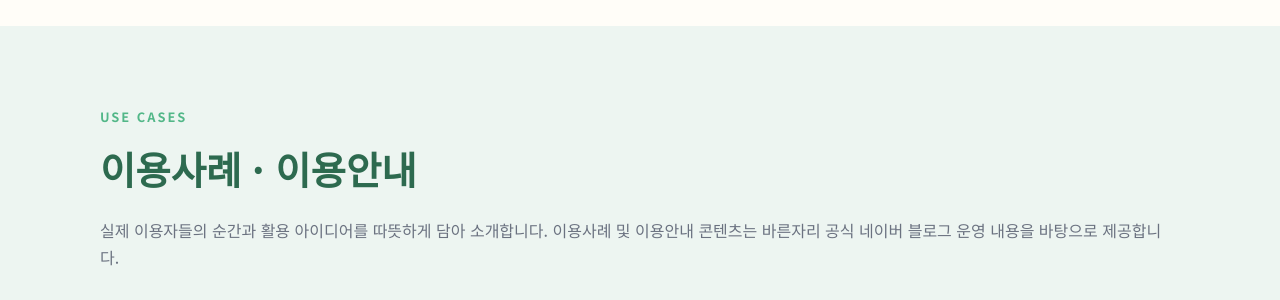
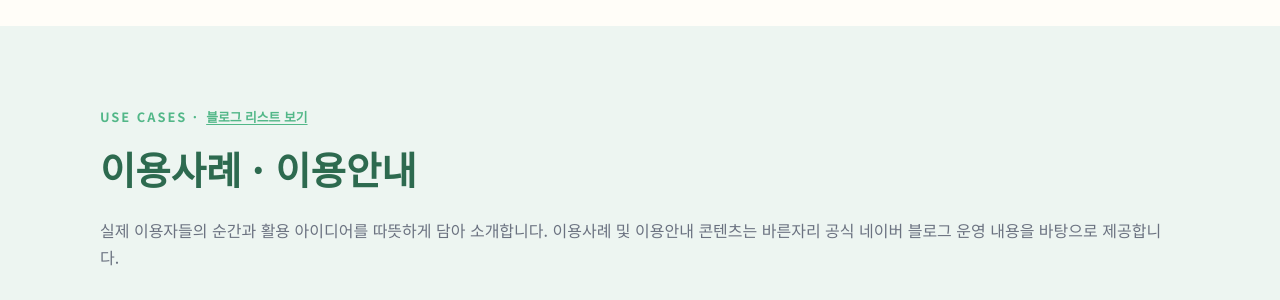
Before and after one commit to bareunspace/blog, a Jekyll site: the page built from index.html, in a window 1280 px wide and 900 px high, scrolled down 4361 px. Shown: the part 153-453 px from the top of the window. Built offline with Jekyll 4.4.1, drawn with Linux system fonts in a browser that asks for light colours.

Commit message:
홈 이용사례 섹션에 블로그 리스트 링크 추가

```diff
--- a/index.html
+++ b/index.html
@@ -356,7 +356,7 @@ script_version: 20260711-4
   <!-- ── Testimonials ── -->
   <section id="testimonials">
     <div class="section-inner">
-      <p class="section-label">Use Cases</p>
+      <p class="section-label">Use Cases · <a class="section-label-link" href="{{ '/blog.html#blog-onsite' | relative_url }}">블로그 리스트 보기</a></p>
       <h2 class="section-title">이용사례 · 이용안내</h2>
       <p class="section-desc">실제 이용자들의 순간과 활용 아이디어를 따뜻하게 담아 소개합니다. 이용사례 및 이용안내 콘텐츠는 바른자리 공식 네이버 블로그 운영 내용을 바탕으로 제공합니다.</p>
       <script type="application/json" id="naverBlogFallbackData">{{ site.data.naver_blog.posts | jsonify }}</script>
```
